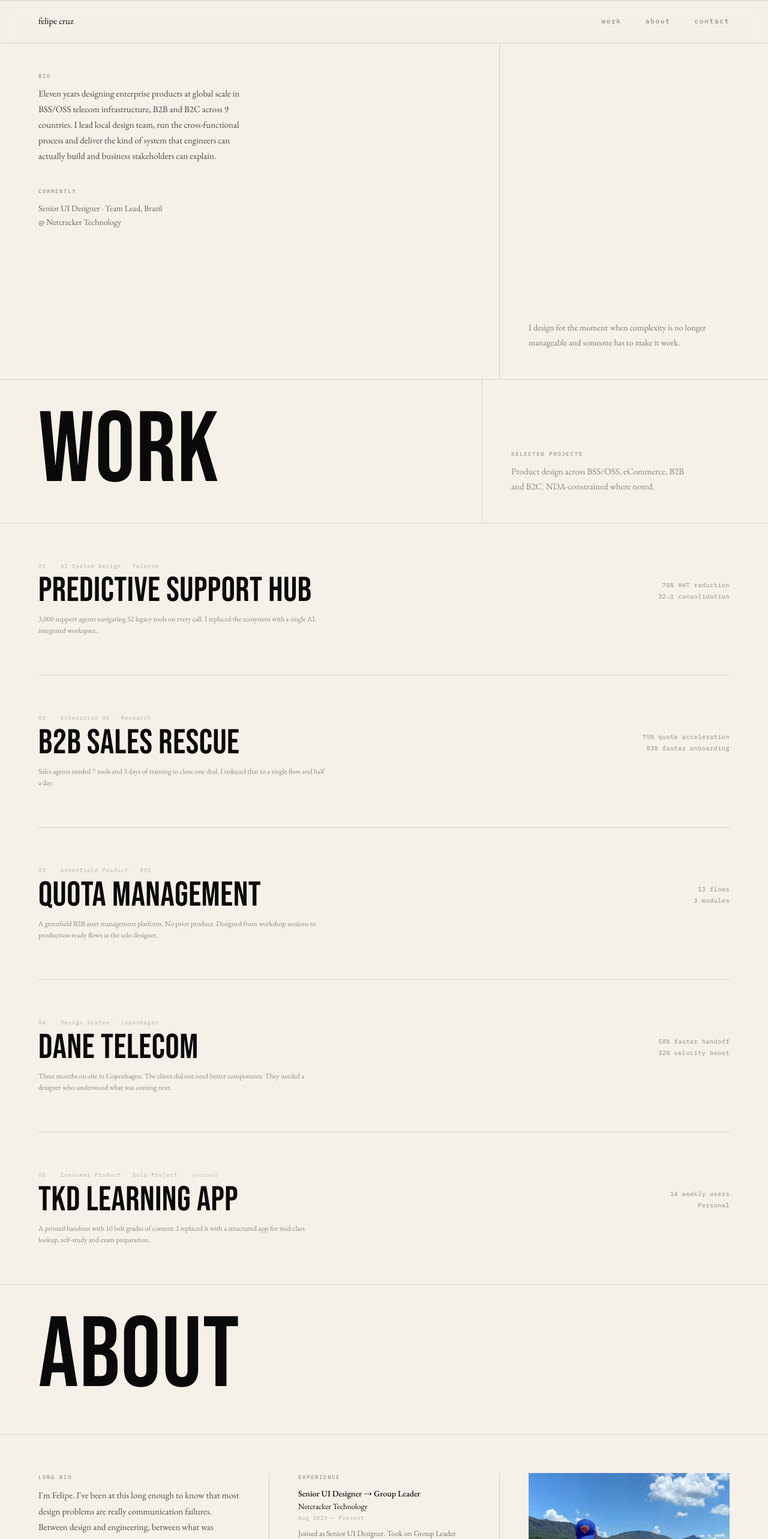
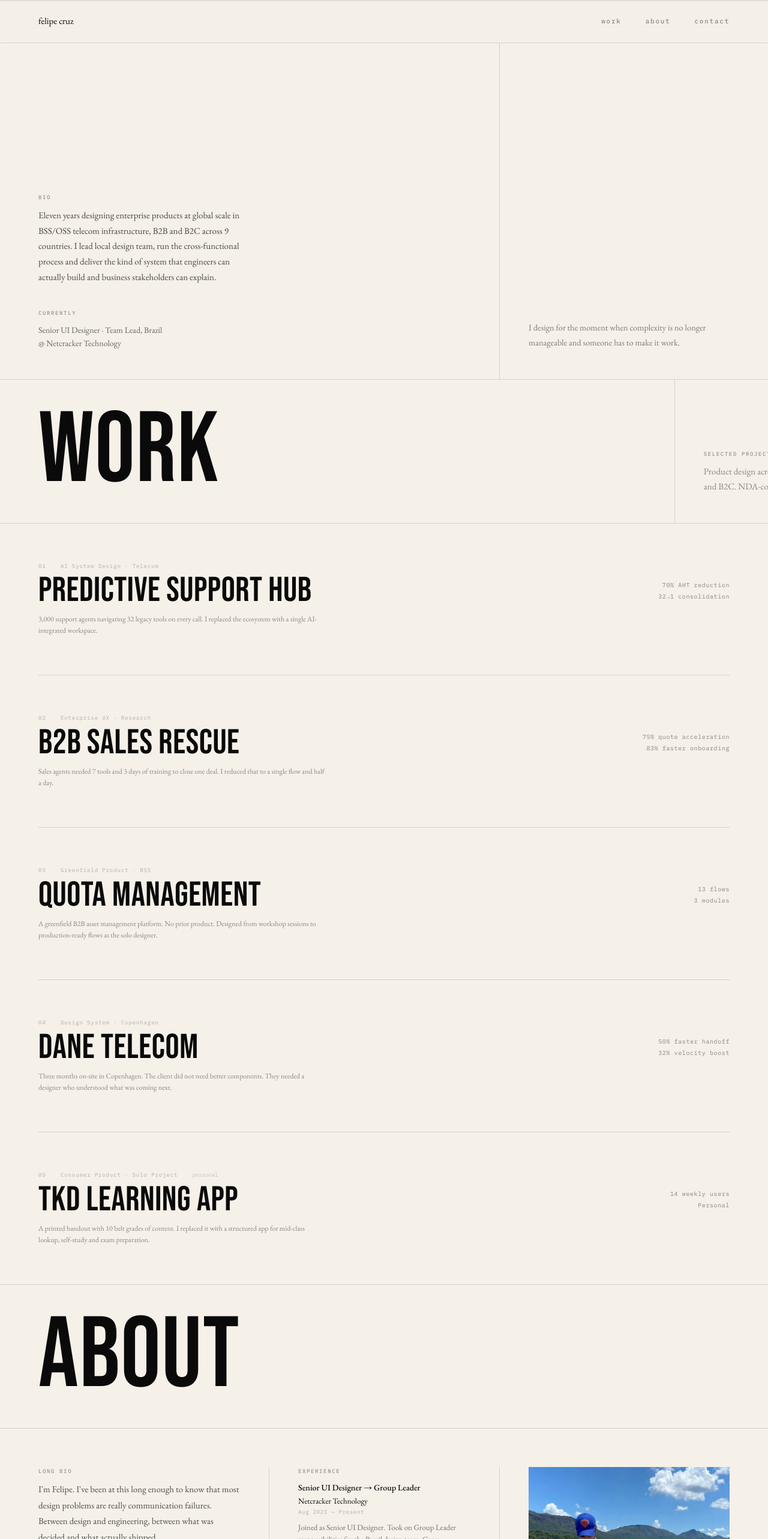
Before and after one commit to cruz-felipe/fcruz-portfolio, a Next.js app: page / in a window 1280 px wide. Shown: the top 2566 px of the page at 60% size. Built offline with nearby package versions, Linux system fonts and the light colour scheme.

Commit message:
Update Page.tsx

```diff
--- a/components/Page.tsx
+++ b/components/Page.tsx
@@ -198,7 +198,7 @@ export default function Page({ data }: { data: PageData }) {
         paddingTop: "0",
         paddingBottom: "0",
       }}>
-        <div style={{ padding: "3rem 3rem 3rem 0",}}>
+        <div style={{ padding: "3rem 3rem 3rem 0",alignContent: "end",}}>
           <Label>bio</Label>
           <p style={{ fontFamily: "var(--font-body)", fontSize: "15px", lineHeight: 1.72, color: "rgba(10,10,10,0.72)", marginBottom: "2.5rem", textWrap: "pretty" }}>
             {data.heroBio}
@@ -236,7 +236,7 @@ export default function Page({ data }: { data: PageData }) {
       }}>
         <div style={{
           fontFamily: "var(--font-display)", fontSize: "clamp(5.5rem, 13vw, 15rem)",
-          lineHeight: 0.86, letterSpacing: "0.01em", color: "var(--ink)", paddingBottom: "3rem", paddingTop: "3rem",paddingRight: "27.33rem",
+          lineHeight: 0.86, letterSpacing: "0.01em", color: "var(--ink)", paddingBottom: "3rem", paddingTop: "3rem",paddingRight: "47.37rem",
           opacity: mounted ? 1 : 0, transform: mounted ? "none" : "translateY(16px)",
           transition: "opacity 0.6s ease 0.1s, transform 0.6s ease 0.1s",
         }}>
@@ -269,7 +269,7 @@ export default function Page({ data }: { data: PageData }) {
       }}>
         <div style={{
           fontFamily: "var(--font-display)", fontSize: "clamp(5.5rem, 13vw, 15rem)",
-          lineHeight: 0.86, letterSpacing: "0.01em", color: "var(--ink)", paddingBottom: "0.06em",
+          lineHeight: 0.86, letterSpacing: "0.01em", color: "var(--ink)",
         }}>
           ABOUT
         </div>
```
